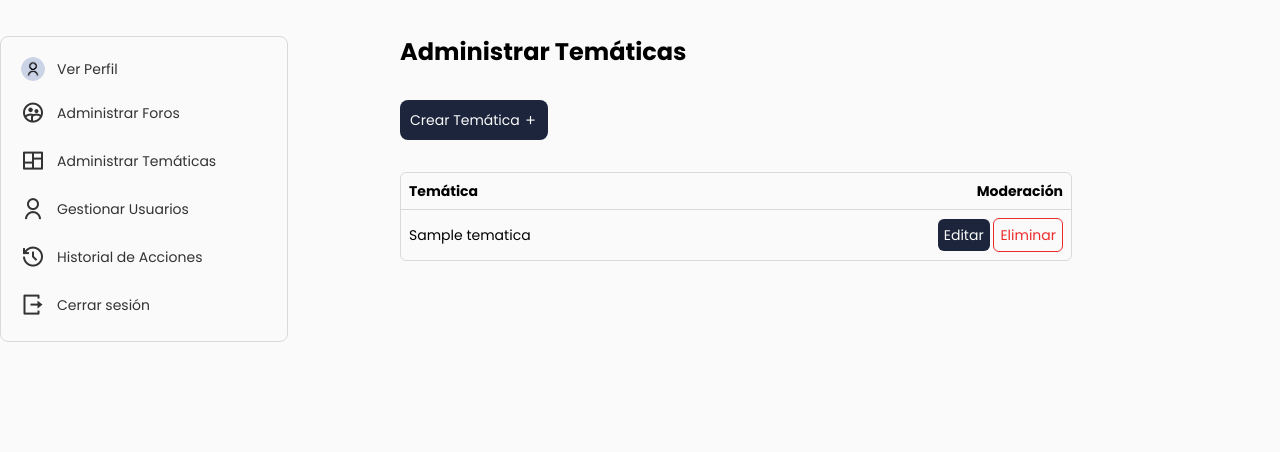
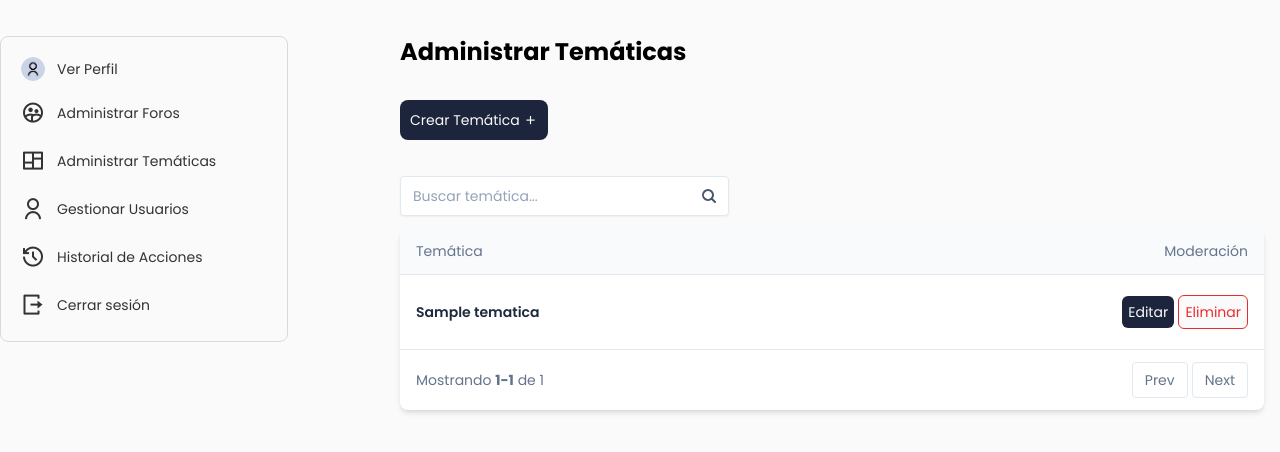
Before and after one commit to johan2160/Foros, a Django app: page /eliminar_tematica/1 in a window 1280 px wide. Shown: the part 64-516 px from the top of the page. Run offline with Django 5.2, Linux system fonts and the light colour scheme; tables that the repository leaves empty hold one stand-in row (values such as "Sample post"); parts of the project's set-up code (start-up, migrations or seed data) failed here and were passed over; some libraries are stand-ins or nearby versions.

Commit message:
feat: agregar búsqueda y paginación en la administración de temáticas
- Se implementó un campo de búsqueda para filtrar las temáticas.
- Se añadieron botones de paginación "Prev" y "Next" para navegar entre las temáticas.
- Mejoras en el diseño de la tabla de temáticas.

```diff
--- a/foros/templates/administrar_tematicas.html
+++ b/foros/templates/administrar_tematicas.html
@@ -10,33 +10,56 @@ ForoVox | Administrar Temáticas
 <div class="flex justify-center">
   <div class="flex flex-col items-center xl:items-start max-w-7xl w-full px-4 xl:pl-[25rem]">
     <h2 class="font-bold text-2xl mb-8">Administrar Temáticas</h2>
-    <a href="/crear_tematica/">
+    <a href="{% url 'crear_tematica' %}">
       <button
         class="p-[0.625rem] mb-8 rounded-lg text-sm bg-[#1c253b] text-[#fafafa] transition-colors hover:bg-[#24304C]">Crear
         Temática <i class="ri-add-line"></i></button>
     </a>
-    <div class="max-w-2xl w-full border rounded-md border-[#D9D9D9] mb-10">
 
-      {% if tematicas %}
+    <div class="w-full flex justify-between items-center mb-3 mt-1">
+      <div>
+        <div class="w-full max-w-sm min-w-[200px] relative">
+          <div class="relative">
+            <input id="searchInput"
+              class="bg-white w-full pr-11 h-10 pl-3 py-2 bg-transparent placeholder:text-slate-400 text-slate-700 text-sm border border-slate-200 rounded transition duration-200 ease focus:outline-none focus:border-slate-400 hover:border-slate-400 shadow-sm focus:shadow-md"
+              placeholder="Buscar temática..." />
+            <button class="absolute h-8 w-8 right-1 top-1 my-auto px-2 flex items-center bg-white rounded " type="button">
+              <svg xmlns="http://www.w3.org/2000/svg" fill="none" viewBox="0 0 24 24" stroke-width="3" stroke="currentColor"
+                class="w-8 h-8 text-slate-600">
+                <path stroke-linecap="round" stroke-linejoin="round"
+                  d="m21 21-5.197-5.197m0 0A7.5 7.5 0 1 0 5.196 5.196a7.5 7.5 0 0 0 10.607 10.607Z" />
+              </svg>
+            </button>
+          </div>
+        </div>
+      </div>
+    </div>
 
-      <table class="w-full table-auto text-sm">
-        <thead class="">
-          <tr class="border-b border-[#D9D9D9] hover:bg-[#F1F3F8] transition-colors">
-            <th class="text-left p-2">Temática</th>
-            <th class="text-right p-2">Moderación</th>
+    <div class="relative flex flex-col w-full h-full overflow-scroll text-gray-700 bg-white shadow-md rounded-lg bg-clip-border">
+      <table id="tematicaTable" class="w-full text-left table-auto min-w-max">
+        <thead>
+          <tr>
+            <th class="p-4 border-b border-slate-200 bg-slate-50">
+              <p class="text-sm font-normal leading-none text-slate-500">Temática</p>
+            </th>
+            <th class="p-4 border-b border-slate-200 bg-slate-50">
+              <p class="text-sm font-normal leading-none text-slate-500 text-end">Moderación</p>
+            </th>
           </tr>
         </thead>
-        <tbody>
+        <tbody id="tematicaTableBody">
           {% for tematica in tematicas reversed %}
-          <tr class="border-b border-[#D9D9D9] hover:bg-[#F1F3F8] transition-colors last:border-b-0">
-            <td class="text-left p-2">{{ tematica.nombre }}</td>
-            <td class="text-right p-2">
+          <tr class="hover:bg-slate-50 border-b border-slate-200">
+            <td class="p-4 py-5">
+              <p class="block font-semibold text-sm text-slate-800">{{ tematica.nombre }}</p>
+            </td>
+            <td class="p-4 py-5 text-right">
               <a href="{% url 'editar_tematica' tematica.id %}">
                 <button
-                  class="rounded-md bg-[#1c253b] text-[#fafafa] p-1.5 transition-colors hover:bg-[#24304C]">Editar</button>
+                  class="rounded-md text-sm bg-[#1c253b] text-[#fafafa] p-1.5 transition-colors hover:bg-[#24304C]">Editar</button>
               </a>
               <a href="{% url 'eliminar_tematica' tematica.id %}">
-                <button class="flex-1 rounded-md bg-[#fafafa] text-[#ec2c2c] border border-[#ec2c2c] p-1.5 transition-colors hover:bg-[#F2F2F2]">Eliminar</button>
+                <button class="rounded-md text-sm bg-[#fafafa] text-[#ec2c2c] border border-[#ec2c2c] p-1.5 transition-colors hover:bg-[#F2F2F2]">Eliminar</button>
               </a>
             </td>
           </tr>
@@ -44,10 +67,95 @@ ForoVox | Administrar Temáticas
         </tbody>
       </table>
 
-      {% endif %}
-
+      <div class="flex justify-between items-center px-4 py-3">
+        <div class="text-sm text-slate-500" id="tableInfo">
+          Mostrando <b>1-5</b> de {{ tematicas|length }}
+        </div>
+        <div class="flex space-x-1">
+          <button id="prevBtn" class="px-3 py-1 min-w-9 min-h-9 text-sm font-normal text-slate-500 bg-white border border-slate-200 rounded hover:bg-slate-50 hover:border-slate-400 transition duration-200 ease">
+            Prev
+          </button>
+          <button id="nextBtn" class="px-3 py-1 min-w-9 min-h-9 text-sm font-normal text-slate-500 bg-white border border-slate-200 rounded hover:bg-slate-50 hover:border-slate-400 transition duration-200 ease">
+            Next
+          </button>
+        </div>
+      </div>
     </div>
   </div>
 </div>
 
+<script>
+  document.addEventListener('DOMContentLoaded', function () {
+    const searchInput = document.getElementById('searchInput');
+    const tematicaTableBody = document.getElementById('tematicaTableBody');
+    const prevBtn = document.getElementById('prevBtn');
+    const nextBtn = document.getElementById('nextBtn');
+    const tableInfo = document.getElementById('tableInfo');
+
+    let currentPage = 1;
+    const rowsPerPage = 5;
+
+    function filterTable() {
+      const filter = searchInput.value.toLowerCase();
+      const rows = tematicaTableBody.getElementsByTagName('tr');
+      for (let i = 0; i < rows.length; i++) {
+        const cells = rows[i].getElementsByTagName('td');
+        let match = false;
+        for (let j = 0; j < cells.length; j++) {
+          if (cells[j].innerText.toLowerCase().includes(filter)) {
+            match = true;
+            break;
+          }
+        }
+        rows[i].setAttribute('data-visible', match ? 'true' : 'false');
+      }
+    }
+
+    function updateTable() {
+      const rows = tematicaTableBody.getElementsByTagName('tr');
+      let totalRows = 0;
+      for (let i = 0; i < rows.length; i++) {
+        if (rows[i].getAttribute('data-visible') === 'true') {
+          totalRows++;
+        }
+      }
+      const start = (currentPage - 1) * rowsPerPage;
+      const end = start + rowsPerPage;
+      let visibleRows = 0;
+      for (let i = 0; i < rows.length; i++) {
+        if (rows[i].getAttribute('data-visible') === 'true') {
+          rows[i].style.display = (visibleRows >= start && visibleRows < end) ? '' : 'none';
+          visibleRows++;
+        } else {
+          rows[i].style.display = 'none';
+        }
+      }
+      tableInfo.innerHTML = `Mostrando <b>${Math.min(start + 1, totalRows)}-${Math.min(end, totalRows)}</b> de ${totalRows}`;
+      prevBtn.disabled = currentPage === 1;
+      nextBtn.disabled = end >= totalRows;
+    }
+
+    searchInput.addEventListener('input', () => {
+      currentPage = 1;
+      filterTable();
+      updateTable();
+    });
+
+    prevBtn.addEventListener('click', () => {
+      if (currentPage > 1) {
+        currentPage--;
+        updateTable();
+      }
+    });
+
+    nextBtn.addEventListener('click', () => {
+      currentPage++;
+      updateTable();
+    });
+
+    filterTable();
+    updateTable();
+  });
+</script>
+
 {% endblock %}
```
